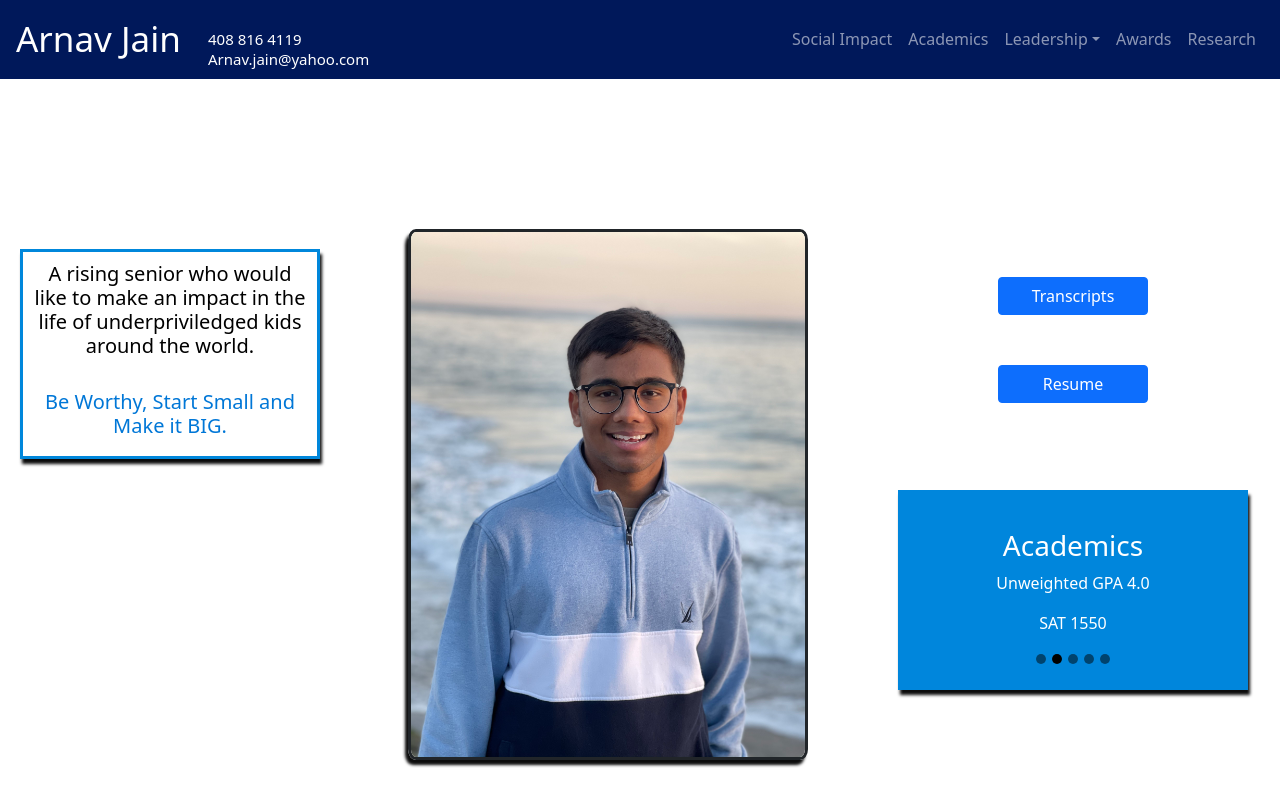
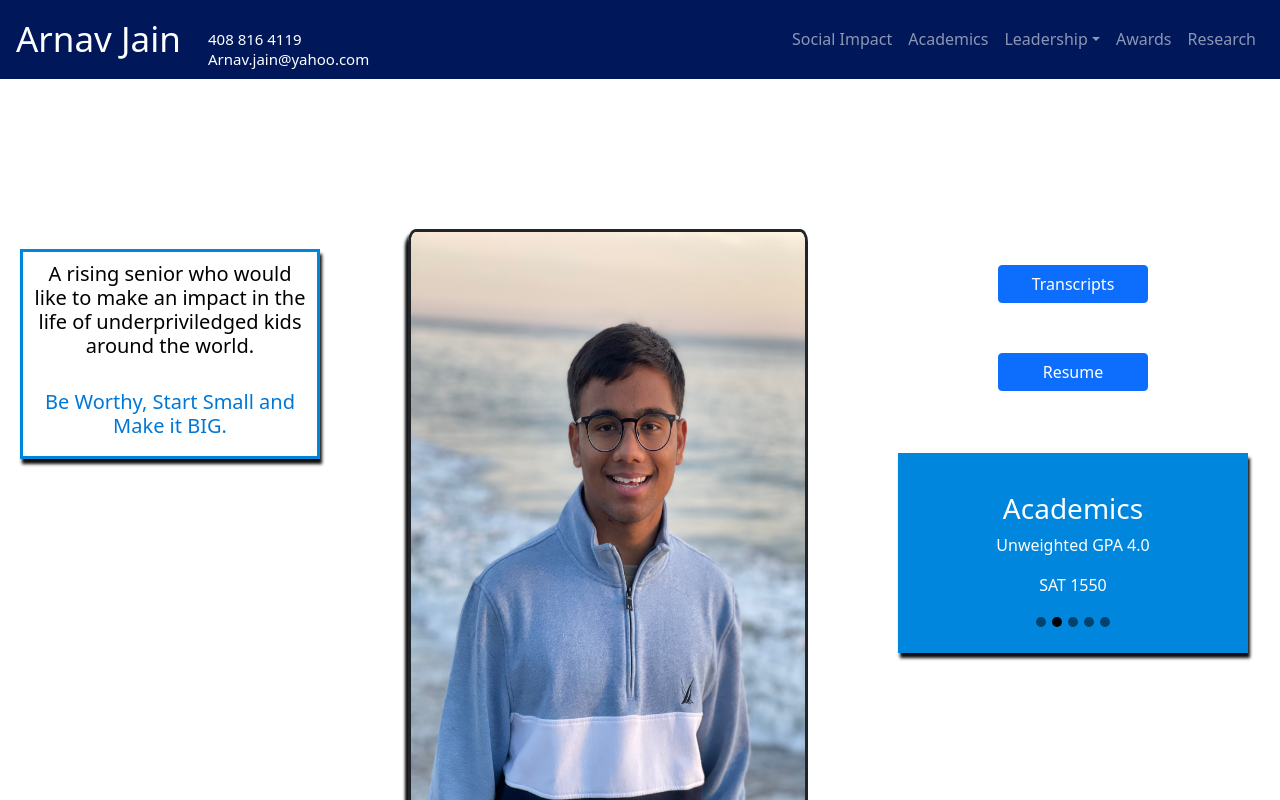
Before and after one commit to rbalonek/arnav-portfolio, a React (Create React App) app: page / in a window 1280 px wide. Shown: the top 800 px of the page. Built offline with nearby package versions, Linux system fonts and the light colour scheme.

Commit message:
Landing 100vh

```diff
--- a/src/components/New Components/AcaemicSlider/AcaemicSlider.css
+++ b/src/components/New Components/AcaemicSlider/AcaemicSlider.css
@@ -53,3 +53,17 @@
     bottom: 100px;
   }
 }
+
+@media (max-height: 520px) {
+  .academic-slider__background {
+    background-color: #0086dc;
+    color: white;
+    height: 100px;
+    position: relative;
+    bottom: 100px;
+    box-shadow: 2px 5px 3px 0 #0c0c0c;
+    display: flex;
+    flex-direction: column;
+    border-width: thick;
+  }
+}
--- a/src/components/New Components/Landing/Landing.css
+++ b/src/components/New Components/Landing/Landing.css
@@ -1,6 +1,6 @@
 .landing__container {
-  min-height: 850px;
-  /* max-height: 100vh; */
+  /* min-height: 850px; */
+  min-height: 100vh;
   display: flex;
   justify-content: center;
   /* align-items: center; */
@@ -15,6 +15,7 @@
 .landing__left-third {
   /* width: 30vw; */
   width: 25vw;
+  height: 100vh;
   text-align: center;
   /* background-color: red; */
   display: flex;
@@ -33,7 +34,6 @@
   color: black;
   padding: 10px;
   width: 300px;
-
   box-shadow: 2px 5px 3px 0 #0c0c0c;
 }
 .landing__carousel-holder {
@@ -63,6 +63,7 @@
   contain: content;
   position: relative;
   /* top: 30px; */
+  height: 100vh;
 }
 .landing__right-third {
   width: 30vw;
@@ -76,13 +77,14 @@
 
 } */
 .landing__image {
-  width: 500px;
+  /* width: 500px; */
+  height: 80vh;
   /* width: 70%; */
   position: relative;
   border: solid;
   box-shadow: -3px 5px 3px 0 #0c0c0c;
   border-radius: 2%;
-  top: 50px;
+  top: 10px;
 }
 .transcripts-btn {
   position: relative;
@@ -215,3 +217,10 @@
     left: 0;
   }
 }
+
+@media (max-height: 520px) {
+  .left-third__text-container {
+    position: relative;
+    bottom: 130px;
+  }
+}
```
